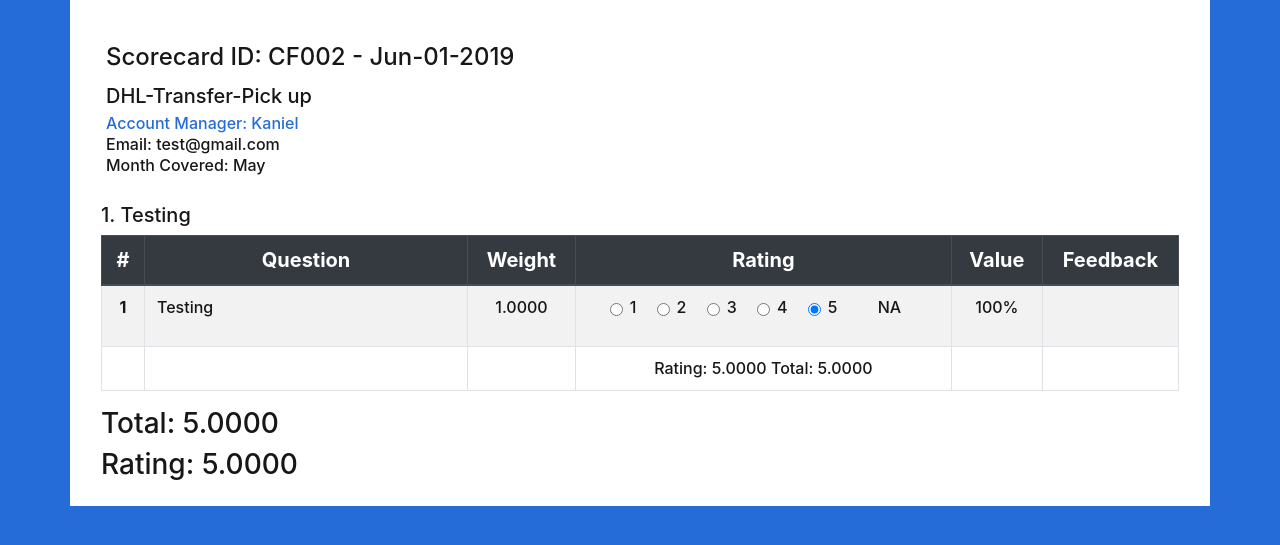
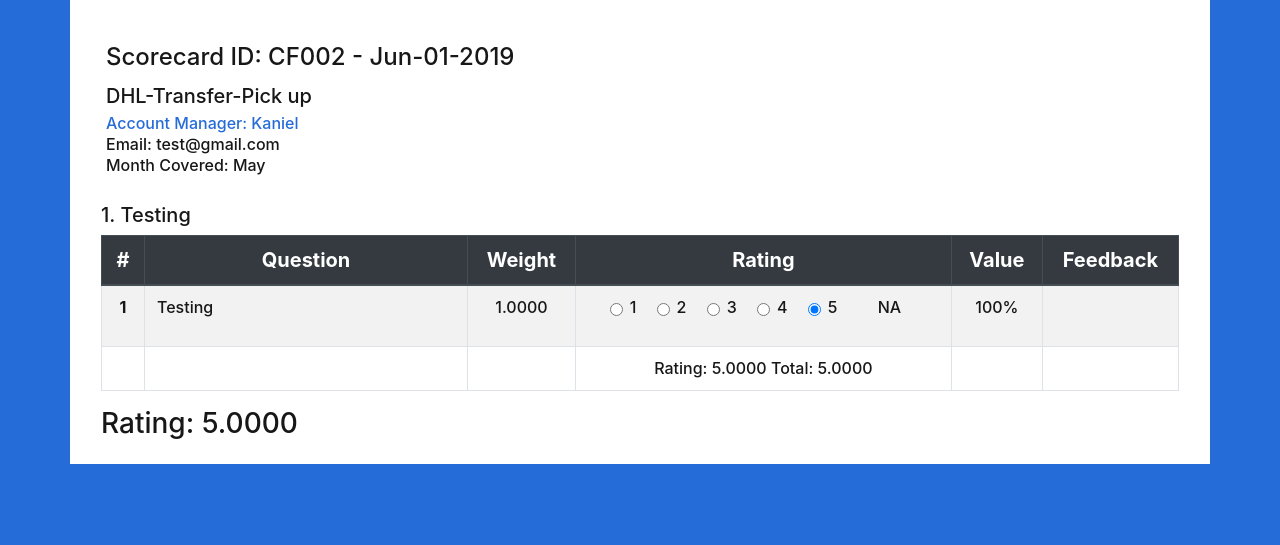
Before and after one commit to binteezyy/logistics-scorecard, a Django app: template logistics_scorecard_A/survey_app/templates/form.html in a window 1280 px wide. Shown: the part 25-570 px from the top of the page. Run offline with Django 3.2, Linux system fonts and the light colour scheme; the template is opened without the code that fills it: values that come from a table or form of the project are taken from there, others are empty; data comes from the database, SQL or seed files in the repository; some libraries are stand-ins or nearby versions.

Commit message:
removed total

```diff
--- a/logistics_scorecard_A/survey_app/templates/form.html
+++ b/logistics_scorecard_A/survey_app/templates/form.html
@@ -477,10 +477,10 @@
                 </tbody>
             </table>
             {% endfor %}
-            <div name="total-of-form" class="h3">
+            <!-- <div name="total-of-form" class="h3">
                 Total:
                 <text name="total-of-columns" class="total-of-all"></text>
-            </div>
+            </div> -->
             <div name="rating-of-form" class="h3">
                 Rating:
                 <text name="rating-of-columns" class="rating-of-all"></text>
```
